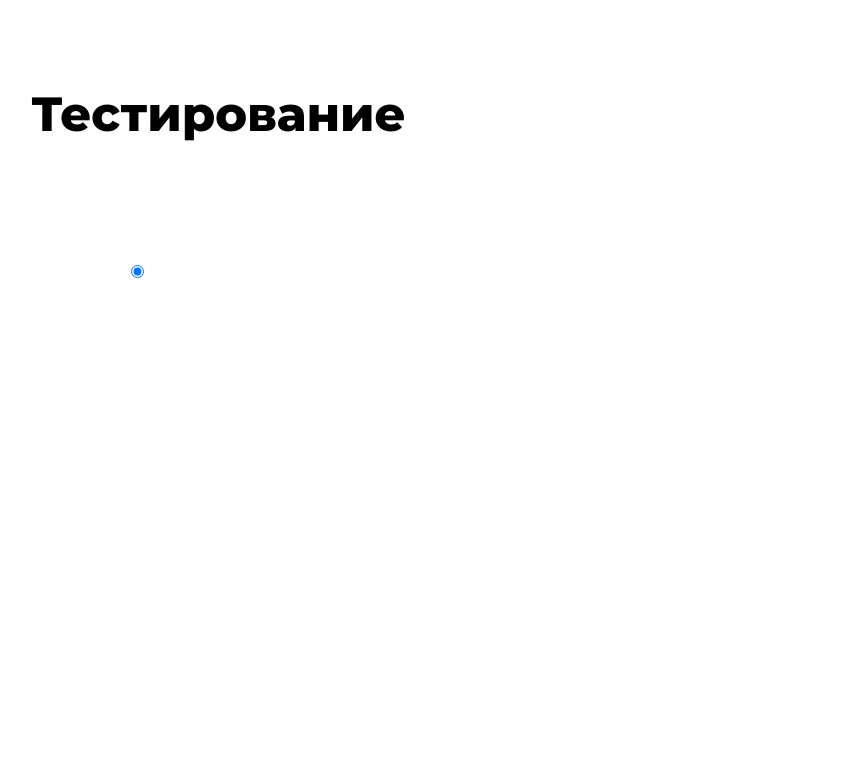
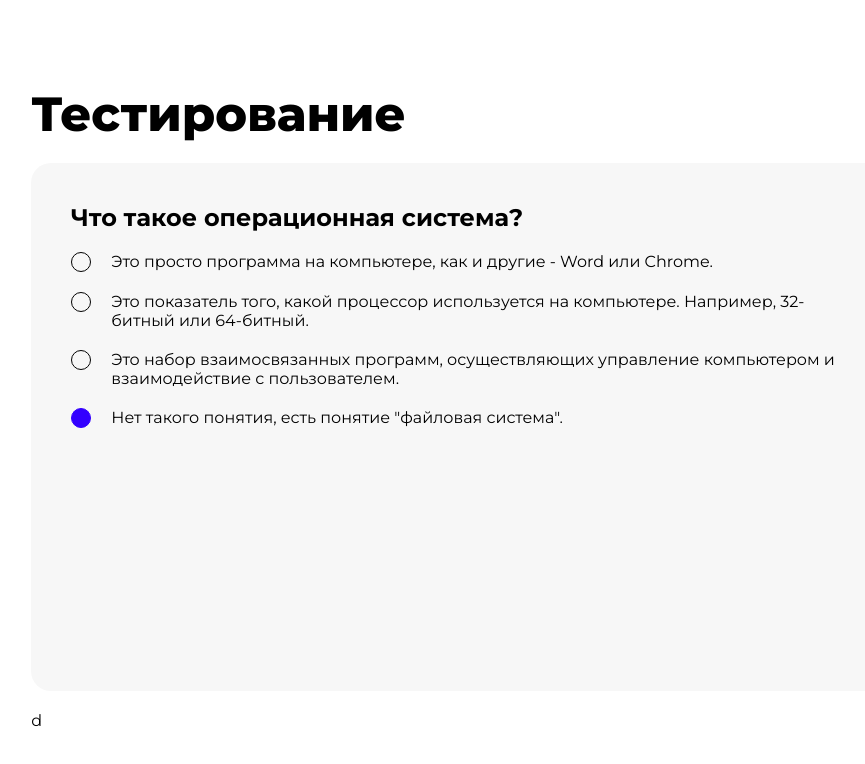
Before and after one commit to vanya1254/div, a React (Vite) app: page / in a window 1280 px wide. Shown: the top 764 px of the page, without its empty margins (182-1047 px from the left). Built offline with nearby package versions, Linux system fonts and the light colour scheme.

Commit message:
feat: add style for quiz

```diff
--- a/src/components/ProgressBar.tsx
+++ b/src/components/ProgressBar.tsx
@@ -1,5 +1,5 @@
 import React from "react";
 
 export const ProgressBar: React.FC = () => {
-  return <div></div>;
+  return <div style={{ height: "58px" }}>d</div>;
 };
--- a/src/components/Quiz/Quiz.module.scss
+++ b/src/components/Quiz/Quiz.module.scss
@@ -1,3 +1,30 @@
+@import "../../scss/vars";
+
 .root {
-  margin: 100px;
+  display: flex;
+  flex-direction: column;
+  gap: 20px;
+
+  &__container {
+    display: flex;
+    flex-direction: column;
+    gap: 20px;
+
+    padding: 40px;
+    border-radius: 20px;
+    background: $mainGreyBg;
+    height: 528px;
+  }
+
+  &_question {
+    float: left;
+
+    font-size: 24px;
+    font-weight: 700;
+  }
+
+  &__answers {
+    display: inline-flex;
+    gap: 20px;
+  }
 }
--- a/src/components/Quiz/index.tsx
+++ b/src/components/Quiz/index.tsx
@@ -5,23 +5,30 @@ import styles from "./Quiz.module.scss";
 
 export const Quiz: React.FC = () => {
   const [userAnswer, setUserAnswer] = useState(0);
-  const answers: string[] = [""];
+  const question: string = "Что такое операционная система?";
+  const answers: string[] = [
+    `Это просто программа на компьютере, как и другие - Word или Chrome.`,
+    `Это показатель того, какой процессор используется на компьютере. Например, 32-битный или 64-битный.`,
+    `Это набор взаимосвязанных программ, осуществляющих управление компьютером и взаимодействие с пользователем.`,
+    `Нет такого понятия, есть понятие "файловая система".`,
+  ];
 
   return (
     <div className={styles.root}>
       <fieldset className={styles.root__container}>
-        <legend className={styles.root_question}></legend>
+        <legend className={styles.root_question}>{question}</legend>
         {answers.map((answer, i) => (
-          <div>
+          <label className={styles.root__answers} htmlFor={`${i}`}>
             <input
               type="radio"
               id={`${i}`}
-              name="drone"
+              name="drone" //TODO
               value={answer}
               checked
             />
-            <label htmlFor={`${i}`}>{answer}</label>
-          </div>
+            <div></div>
+            {answer}
+          </label>
         ))}
       </fieldset>
       <ProgressBar />
--- a/src/index.scss
+++ b/src/index.scss
@@ -1,8 +1,10 @@
 html,
-body {
+body,
+#root {
   height: 100%;
   font-family: "Montserrat", serif;
 }
+
 /* Reset and base styles  */
 * {
   padding: 0px;
@@ -107,3 +109,31 @@ label {
 legend {
   display: block;
 }
+
+label {
+  input[type="radio"] {
+    display: none;
+  }
+}
+
+label {
+  input[type="radio"] + div {
+    content: "";
+    background: none;
+
+    border: 1px solid #000000;
+    border-radius: 50%;
+
+    width: 20px;
+    height: 20px;
+
+    flex-shrink: 0;
+  }
+}
+
+label {
+  input[type="radio"]:checked + div {
+    border: 1px solid #30f;
+    background: #30f;
+  }
+}
--- /dev/null
+++ b/src/scss/_vars.scss
@@ -0,0 +1 @@
+$mainGreyBg: #f7f7f7;
```
